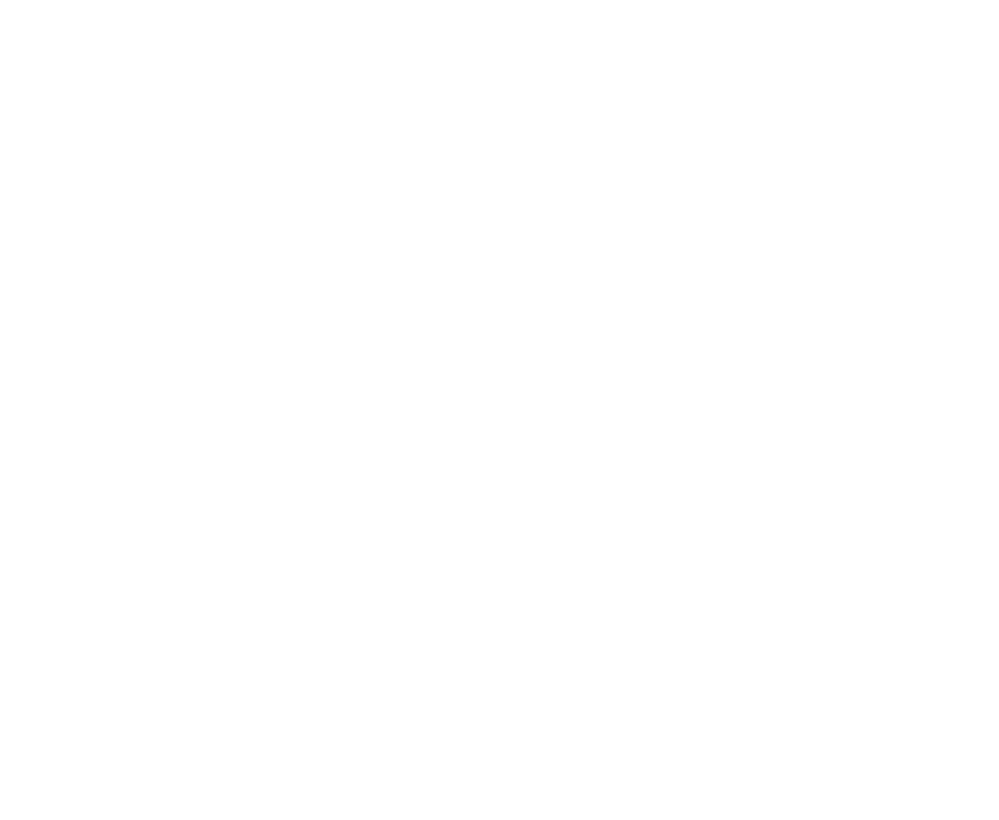
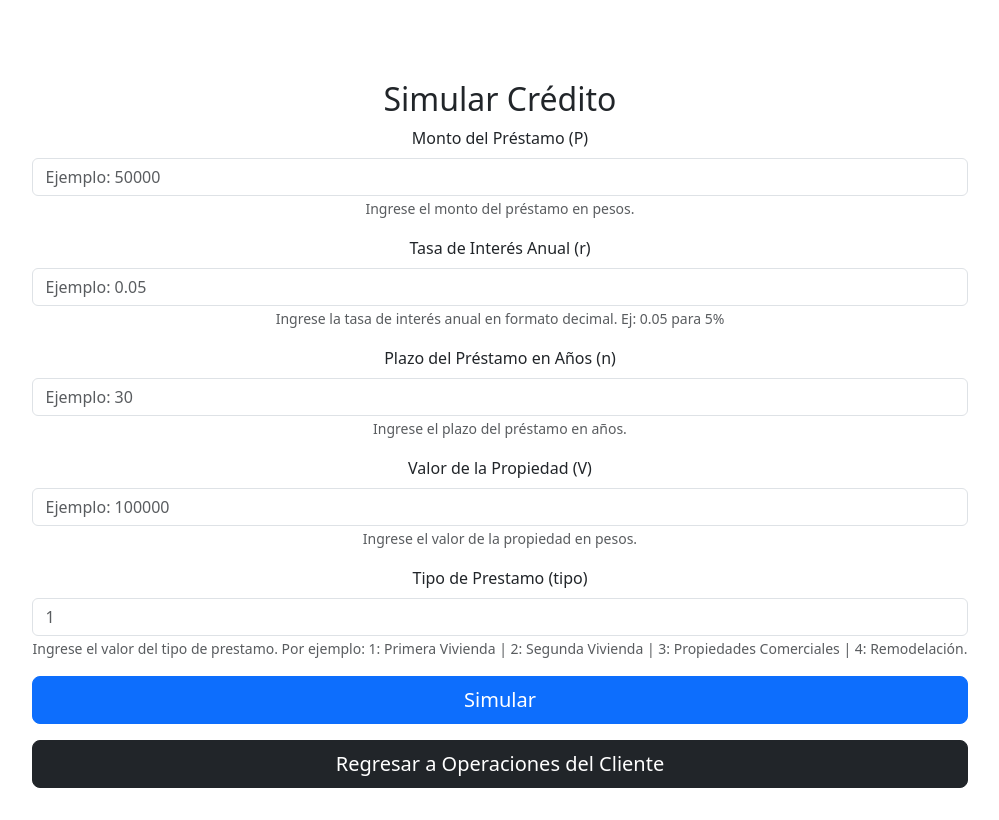
Before and after one commit to NitroRyder/TingesoEntrega2, a React (Vite) app in the folder Microservicios/front-end/: page /credito/simular in a window 1280 px wide. Before the commit this address had no page. Shown: the whole page, without its empty margins (140-1139 px from the left). Built offline with nearby package versions, Linux system fonts and the light colour scheme.

Commit message:
Cierre de simulación

```diff
--- a/Microservicios/front-end/src/App.jsx
+++ b/Microservicios/front-end/src/App.jsx
@@ -3,7 +3,7 @@
 import Home from './components/Home';
 import ClientHome from './components/ClientHome';
 import RegisterUsuario from './components/RegisterUsuario';
-{/*import SimularCredito from './components/SimularCredito';*/}
+import SimularCredito from './components/SimularCredito';
 {/*import SolicitarPrestamo from './components/SolicitarPrestamo';*/}
 {/*import EvaluarCredito from './components/EvaluarCredito';*/}
 {/*import CalcularCosto from './components/CalcularCosto';*/}
@@ -23,8 +23,8 @@
           <Route path="/" element={<Home/>} />
           <Route path="/home/Client" element={<ClientHome />}/>
           <Route path="/usuario/register" element={<RegisterUsuario />} />
-          {/*<Route path="/credito/simular" element={<SimularCredito />} />
-          <Route path="/credito/solicitar" element={<SolicitarPrestamo />} />
+          <Route path="/credito/simular" element={<SimularCredito />} />
+          {/*<Route path="/credito/solicitar" element={<SolicitarPrestamo />} />
           <Route path="/credito/evaluar" element={<EvaluarCredito />} />
           <Route path="/credito/seguimiento" element={<SeguimientoPrestamo />} />
           <Route path="/costo/calcular" element={<CalcularCosto />} />
--- a/Microservicios/front-end/src/components/SimularCredito.jsx
+++ b/Microservicios/front-end/src/components/SimularCredito.jsx
@@ -1,15 +1,15 @@
 import React, { useState } from 'react';
 import { useNavigate } from 'react-router-dom';
 import 'bootstrap/dist/css/bootstrap.min.css';
-import usuarioServices from '../services/usuario.services';
+import simulaServices from '../services/simula.service';
 
-function SimularCredito() {
+function simularCredito() {
   const [credito, setCredito] = useState({
-    rut: '',
     P: '',
     r: '',
     n: '',
-    V: ''
+    V: '',
+    tipo: ''
   });
 
   const [resultado, setResultado] = useState(null);
@@ -27,35 +27,33 @@
     e.preventDefault();
     setError(null); // Reset error state
     {/*---------------------------------------------------------------------------------------------*/}
-    const rut = credito.rut;
-    if (rut.length < 7 || rut.length > 12) {
-      setError('ERROR: EL RUT INGRESADO NO ES VÁLIDO. POR FAVOR INGRESAR UN RUT VÁLIDO.');
-      return;
-    }
-    // Verificar que el penúltimo carácter sea '-'
-    if (rut[rut.length - 2] !== '-') {
-      setError('ERROR: EL RUT DEBE CONTENER UN "-" EN EL PENÚLTIMO CARÁCTER.');
-      return;
-    }
-    const { P, r, n, V } = credito;
+    const { P, r, n, V, tipo} = credito;
     if (P < 0 || r < 0 || n < 0 || V < 0) {
       setError('ERROR: LOS VALORES INGRESADOS NO PUEDEN SER NEGARIVOS O IGUAL A 0.');
       return;
     }
-
-    if(n <= 30 && 0.035<= r && r <=0.05 && P <= V*0.8){
+    if (P === '' || r === '' || n === '' || V === '' || tipo === '') {
+      setError('ERROR: DEBE INGRESAR TODOS LOS DATOS.');
+      return;
+    }
+    if (tipo < 1 || tipo > 4) {
+      setError('ERROR: EL TIPO DE CRÉDITO DEBE SER UN VALOR ENTRE 1 Y 4.');
+      return;
+    }
+    {/*---------------------------------------------------------------------------------------------*/}
+    if(n <= 30 && 0.035<= r && r <=0.05 && P <= V*0.8 && tipo == 1){
       alert("PRESTAMO SIMULADO: Primera Vivienda");
       alert("LOS DOCUMENTOS A INGRESAR PARA ESTE TIPO DE PRÉSTAMO SON:\n 1.- Comprobante de ingresos\n 2.- Certificado de avalúo\n 3.- Historial crediticio")
       alert("SIEMPRE RECORDAR: INGRESAR EL INFORME DE DICOM.")
-    }else if(n <= 20 && 0.04<= r && r <=0.06 && P <= V*0.7){
+    }else if(n <= 20 && 0.04<= r && r <=0.06 && P <= V*0.7 && tipo == 2){
       alert("PRESTAMO SIMULADO: Segunda Vivienda");
       alert("LOS DOCUMENTOS A INGRESAR PARA ESTE TIPO DE PRÉSTAMO SON:\n 1.- Comprobante de ingresos\n 2.- Certificado de avalúo\n 3.- Escritura de la primera vivienda\n 4.- Historial crediticio");
       alert("SIEMPRE RECORDAR: INGRESAR EL INFORME DE DICOM.")
-    }else if(n <= 25 && 0.05<= r && r <=0.07 && P <= V*0.6){
+    }else if(n <= 25 && 0.05<= r && r <=0.07 && P <= V*0.6 && tipo == 3){
       alert("PRESTAMO SIMULADO: Propiedades Comerciales");
       alert("LOS DOCUMENTOS A INGRESAR PARA ESTE TIPO DE PRÉSTAMO SON:\n 1.- Estado financiero del negocio\n 2.- Comprobante de ingresos\n 3.- Certificado de avalúo\n 4.- Plan de negocios");
       alert("SIEMPRE RECORDAR: INGRESAR EL INFORME DE DICOM.")
-    }else if(n <=15 && 0.045<= r && r <=0.06 && P<= V*0.5){
+    }else if(n <=15 && 0.045<= r && r <=0.06 && P<= V*0.5 && tipo == 4){
       alert("PRESTAMO SIMULADO: Remodelación");
       alert("LOS DOCUMENTOS A INGRESAR PARA ESTE TIPO DE PRÉSTAMO SON:\n 1.- Comprobante de ingresos\n 2.- Presupuesto de la remodelación\n 3.- Certificado de avalúo actualizado");
       alert("SIEMPRE RECORDAR: INGRESAR EL INFORME DE DICOM.")
@@ -65,7 +63,7 @@
     }
     {/*---------------------------------------------------------------------------------------------*/}
     try {
-      const response = await usuarioServices.calcularMontoMensual(credito);
+      const response = await simulaServices.simularCredito(P, r, n, V, tipo);
       if(response.data === -2) {
         setError('ERROR: EL RUT INGRESADO NO SE ENCUENTRA REGISTRADO EN EL SISTEMA, POR FAVOR INGRESAR UN RUT REGISTRADO O REGISTRARSE EN EL SISTEMA.');
       }else if(response.data === -1) {
@@ -84,13 +82,6 @@
     <div className="container mt-5">
       <h2>Simular Crédito</h2>
       <form onSubmit={handleSubmit}>
-        <div className="mb-3">
-          <label className="form-label">RUT</label>
-          <input type="text" className="form-control" name="rut" value={credito.rut} onChange={handleChange} placeholder="Ejemplo: 12345678-9" required />
-          <small className="form-text text-muted">
-            Formato: 12345678-9
-          </small>
-        </div>
         {/*---------------------------------------------------------------------------------------------*/}
         <div className="mb-3">
           <label className="form-label">Monto del Préstamo (P)</label>
@@ -122,12 +113,22 @@
           <small className="form-text text-muted">
             Ingrese el valor de la propiedad en pesos.
           </small>
-          {/*---------------------------------------------------------------------------------------------*/}
         </div>
+        {/*---------------------------------------------------------------------------------------------*/}
+        <div className="mb-3">
+          <label className="form-label">Tipo de Prestamo (tipo)</label>
+          <input type="number" className="form-control" name="tipo" value={credito.tipo} onChange={handleChange} placeholder="1" required />
+
+          <small className="form-text text-muted">
+            Ingrese el valor del tipo de prestamo. Por ejemplo: 1: Primera Vivienda | 2: Segunda Vivienda | 3: Propiedades Comerciales | 4: Remodelación.
+          </small>
+        </div>
+        {/*---------------------------------------------------------------------------------------------*/}
         <div className="d-grid gap-2">
         <button type="submit" className="btn btn-primary btn-lg">Simular</button>
         </div>
       </form>
+      {/*---------------------------------------------------------------------------------------------*/}
       {resultado && (
         <div className="mt-3">
           <h4>Resultado de la Simulación</h4>
@@ -152,4 +153,4 @@
   );
 }
 
-export default SimularCredito;
+export default simularCredito;
```
